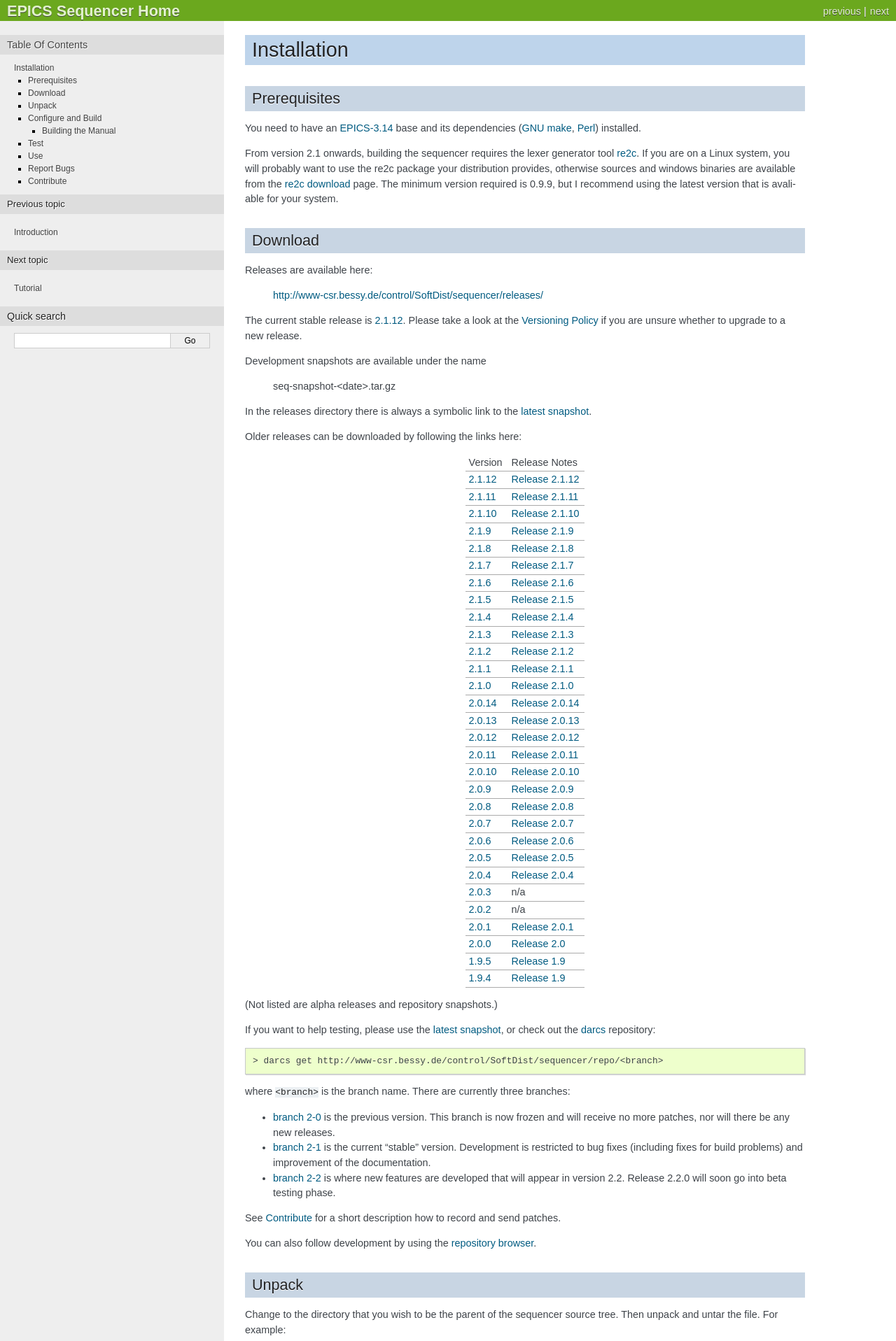
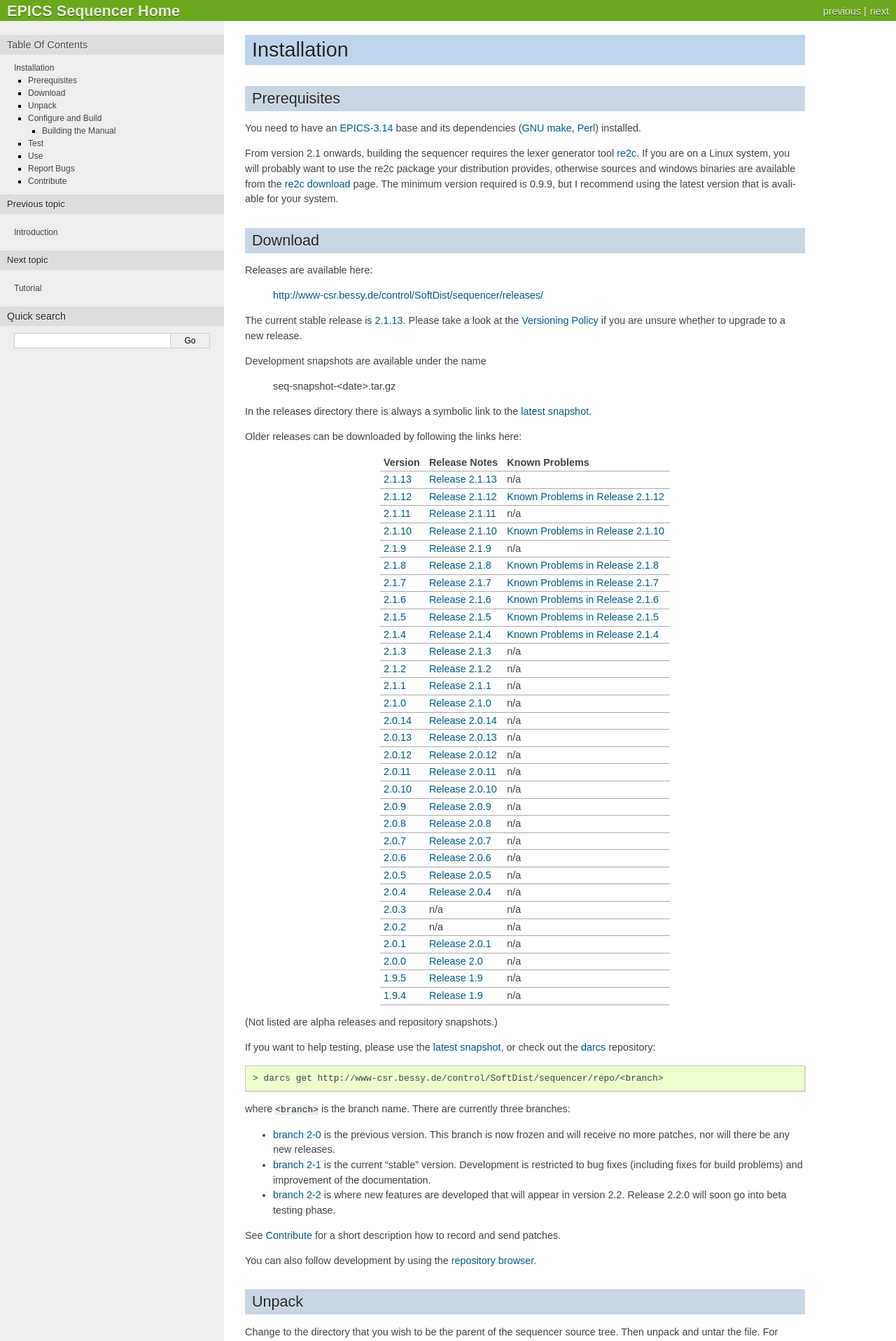
Before and after one commit to jeonghanlee/sequencer-2-2, a Sphinx documentation site: the page built from documentation/Installation.txt, in a window 1280 px wide. Shown: the top 1917 px of the page at 70% size. Built offline with Sphinx 7.4.7, drawn with Linux system fonts in a browser that asks for light colours.

Commit message:
docs: added release notes for 2.1.13 and adapted Installation page

```diff
--- a/documentation/Installation.txt
+++ b/documentation/Installation.txt
@@ -28,7 +28,7 @@ Releases are available here:
 
    http://www-csr.bessy.de/control/SoftDist/sequencer/releases/
 
-The current stable release is `2.1.12`_. Please take a look at the
+The current stable release is `2.1.13`_. Please take a look at the
 :ref:`VersioningPolicy` if you are unsure whether to upgrade to
 a new release.
 
@@ -41,40 +41,41 @@ In the releases directory there is always a symbolic link to the
 
 Older releases can be downloaded by following the links here:
 
-   ========= ===========================
-   Version   Release Notes
-   --------- ---------------------------
-   `2.1.12`_ :ref:`Release_Notes_2.1.12`
-   `2.1.11`_ :ref:`Release_Notes_2.1.11`
-   `2.1.10`_ :ref:`Release_Notes_2.1.10`
-   `2.1.9`_  :ref:`Release_Notes_2.1.9`
-   `2.1.8`_  :ref:`Release_Notes_2.1.8`
-   `2.1.7`_  :ref:`Release_Notes_2.1.7`
-   `2.1.6`_  :ref:`Release_Notes_2.1.6`
-   `2.1.5`_  :ref:`Release_Notes_2.1.5`
-   `2.1.4`_  :ref:`Release_Notes_2.1.4`
-   `2.1.3`_  :ref:`Release_Notes_2.1.3`
-   `2.1.2`_  :ref:`Release_Notes_2.1.2`
-   `2.1.1`_  :ref:`Release_Notes_2.1.1`
-   `2.1.0`_  :ref:`Release_Notes_2.1.0`
-   `2.0.14`_ :ref:`Release_Notes_2.0.14`
-   `2.0.13`_ :ref:`Release_Notes_2.0.13`
-   `2.0.12`_ :ref:`Release_Notes_2.0.12`
-   `2.0.11`_ :ref:`Release_Notes_2.0.11`
-   `2.0.10`_ :ref:`Release_Notes_2.0.10`
-   `2.0.9`_  :ref:`Release_Notes_2.0.9`
-   `2.0.8`_  :ref:`Release_Notes_2.0.8`
-   `2.0.7`_  :ref:`Release_Notes_2.0.7`
-   `2.0.6`_  :ref:`Release_Notes_2.0.6`
-   `2.0.5`_  :ref:`Release_Notes_2.0.5`
-   `2.0.4`_  :ref:`Release_Notes_2.0.4`
-   `2.0.3`_  n/a
-   `2.0.2`_  n/a
-   `2.0.1`_  :ref:`Release_Notes_2.0.1`
-   `2.0.0`_  :ref:`Release_Notes_2.0`
-   `1.9.5`_  :ref:`Release_Notes_1.9`
-   `1.9.4`_  :ref:`Release_Notes_1.9`
-   ========= ===========================
+   ========= =========================== ============================
+   Version   Release Notes               Known Problems
+   ========= =========================== ============================
+   `2.1.13`_ :ref:`Release_Notes_2.1.13` n/a
+   `2.1.12`_ :ref:`Release_Notes_2.1.12` :ref:`Known_Problems_2.1.12`
+   `2.1.11`_ :ref:`Release_Notes_2.1.11` n/a
+   `2.1.10`_ :ref:`Release_Notes_2.1.10` :ref:`Known_Problems_2.1.10`
+   `2.1.9`_  :ref:`Release_Notes_2.1.9`  n/a
+   `2.1.8`_  :ref:`Release_Notes_2.1.8`  :ref:`Known_Problems_2.1.8`
+   `2.1.7`_  :ref:`Release_Notes_2.1.7`  :ref:`Known_Problems_2.1.7`
+   `2.1.6`_  :ref:`Release_Notes_2.1.6`  :ref:`Known_Problems_2.1.6`
+   `2.1.5`_  :ref:`Release_Notes_2.1.5`  :ref:`Known_Problems_2.1.5`
+   `2.1.4`_  :ref:`Release_Notes_2.1.4`  :ref:`Known_Problems_2.1.4`
+   `2.1.3`_  :ref:`Release_Notes_2.1.3`  n/a
+   `2.1.2`_  :ref:`Release_Notes_2.1.2`  n/a
+   `2.1.1`_  :ref:`Release_Notes_2.1.1`  n/a
+   `2.1.0`_  :ref:`Release_Notes_2.1.0`  n/a
+   `2.0.14`_ :ref:`Release_Notes_2.0.14` n/a
+   `2.0.13`_ :ref:`Release_Notes_2.0.13` n/a
+   `2.0.12`_ :ref:`Release_Notes_2.0.12` n/a
+   `2.0.11`_ :ref:`Release_Notes_2.0.11` n/a
+   `2.0.10`_ :ref:`Release_Notes_2.0.10` n/a
+   `2.0.9`_  :ref:`Release_Notes_2.0.9`  n/a
+   `2.0.8`_  :ref:`Release_Notes_2.0.8`  n/a
+   `2.0.7`_  :ref:`Release_Notes_2.0.7`  n/a
+   `2.0.6`_  :ref:`Release_Notes_2.0.6`  n/a
+   `2.0.5`_  :ref:`Release_Notes_2.0.5`  n/a
+   `2.0.4`_  :ref:`Release_Notes_2.0.4`  n/a
+   `2.0.3`_  n/a                         n/a
+   `2.0.2`_  n/a                         n/a
+   `2.0.1`_  :ref:`Release_Notes_2.0.1`  n/a
+   `2.0.0`_  :ref:`Release_Notes_2.0`    n/a
+   `1.9.5`_  :ref:`Release_Notes_1.9`    n/a
+   `1.9.4`_  :ref:`Release_Notes_1.9`    n/a
+   ========= =========================== ============================
 
 (Not listed are alpha releases and repository snapshots.)
 
@@ -101,6 +102,7 @@ patches.
 You can also follow development by using the `repository browser`_.
 
 .. _latest snapshot: http://www-csr.bessy.de/control/SoftDist/sequencer/releases/seq-snapshot-latest.tar.gz
+.. _2.1.13: http://www-csr.bessy.de/control/SoftDist/sequencer/releases/seq-2.1.13.tar.gz
 .. _2.1.12: http://www-csr.bessy.de/control/SoftDist/sequencer/releases/seq-2.1.12.tar.gz
 .. _2.1.11: http://www-csr.bessy.de/control/SoftDist/sequencer/releases/seq-2.1.11.tar.gz
 .. _2.1.10: http://www-csr.bessy.de/control/SoftDist/sequencer/releases/seq-2.1.10.tar.gz
--- a/documentation/ReleaseNotes-2-1.txt
+++ b/documentation/ReleaseNotes-2-1.txt
@@ -1,5 +1,84 @@
 Release Notes for Version 2.1
 =============================
+
+.. _Release_Notes_2.1.13:
+
+Release 2.1.13
+--------------
+
+User relevant changes:
+
+* seq: fix problem with synchronous pvPut/pvGet
+
+  The problem was that that once a synchronous request times out, the
+  variable would never recover from the timeout state. This was because
+  the semaphores would not be signalled on timeout. Thanks to
+  Carl Lionberger <calionberger@lbl.gov> for the original report and
+  initial analysis, and to J. Lewis Muir <jlmuir@imca-cat.org> who
+  suggested using unique IDs in order to correctly discard callbacks
+  for time out requests. See `this tech-talk thread
+  <http://www.aps.anl.gov/epics/tech-talk/2013/msg01164.php>`_.
+
+  The fix assumes that CA will eventually call the callback for each
+  accepted request, even if the channel disconnects. The CA documentation
+  suggests that this is indeed the case.
+
+* seq: fixed a corner case in ASYNC put/get
+
+  If epicsEventTryWait succeeds, there could still be a previous request
+  pending that has timed out. This happens e.g. if the user code did not
+  call pvGetComplete resp. pvPutComplete. In that case we must reset the
+  request pointer to NULL in order to invalidate the request so it gets
+  ignored whenever it finally arrives.
+
+* added regression tests for pvGet/pvPut (SYNC) timeout recovery
+
+* added a test for using event flag in C function
+
+  This has been added after Joe Sullivan <sullivan@aps.anl.gov>
+  noted that in version 2.1 there are no #define'ed constants for
+  event flags, as was the case in version 2.0. See
+  `this thread on tech-talk
+  <http://www.aps.anl.gov/epics/tech-talk/2013/msg00891.php>`_.
+
+Internal changes to the test subsystem:
+
+* no longer use the softIoc binary from base
+
+  Instead, we use the same binary we produce for the test case, and
+  add an extra switch -t that enables running the sequencer program.
+
+* for testing, add a backdoor to change the default timeout
+
+  I plan to add extra timeout parameters to pvPut and pvGet in version
+  2.2,  which is why I do not want this to be part of the public
+  (documented) API.
+
+* separate testHarness from startup for vxWorks
+
+  This is so I can first start up the IOC, then switch to telnet console,
+  and then start the tests. The console output (quite verbose for some of
+  the tests) will be much faster in this way and the tests accordingly
+  more realistic.
+
+Documentation changes:
+
+* added link to known problems in 2.1.12 to release notes page
+* updated the known problems page
+* fixed obsolete email address in latex options
+* added rule for missing/excess PV names in array assign clause
+* make footer style same as header (for html output)
+* adapted README to ReleaseNotes split
+* extended HZB copyright to 2013 (only front page and LICENSE)
+* some html layout improvements
+* some improvements/updates in the Installation chapter
+* new layout and blurb for home page
+* fixed a few bad todo and note items
+* added link to talk slides to home page
+* fixed a typo in the reference
+* re-wrote the front page blurb
+* split release notes into separate files (one per version)
+* explain builtin delay as synonym for elapsed
 
 .. _Release_Notes_2.1.12:
 
```
Also changed, not shown: documentation/KnownProblems.txt (+2 -21 lines).
